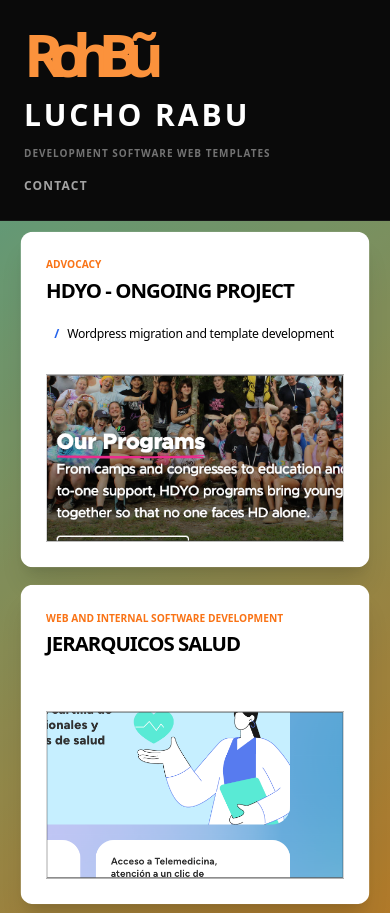
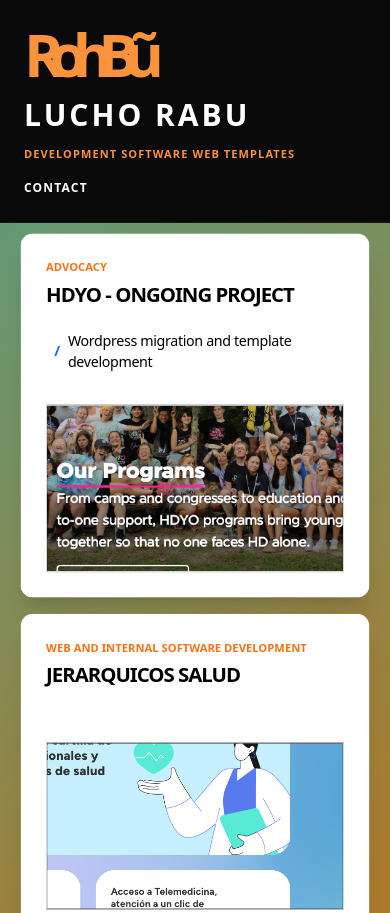
Before and after one commit to lucianorabu/lucianorabu.github.io, a plain HTML site: page index.html in a window 390 px wide. Shown: the top 913 px of the page. Drawn offline with nearby package versions, Linux system fonts and the light colour scheme.

Commit message:
Improve text styling and responsiveness in index.html
Updated text styles for better visibility and consistency.

```diff
--- a/index.html
+++ b/index.html
@@ -32,6 +32,7 @@
         @media (min-width: 560px) { .masonry-grid { column-count: 2; } }
         @media (min-width: 1024px) { .masonry-grid { column-count: 3; } }
         @media (min-width: 1440px) { .masonry-grid { column-count: 4; } }
+         /* @media (min-width: 2000px) { .masonry-grid { column-count: 5; } } */
 
         .masonry-item { break-inside: avoid; margin-bottom: 1.5rem; }
         .bau-0 { border-top: 5px solid #2563eb; }
@@ -53,9 +54,9 @@
             </div>
             <div>
                 <h1 class="text-3xl font-black tracking-[0.1em] leading-none mb-4 text-white">LUCHO RABU</h1>
-                <p class="text-[10px] uppercase tracking-[0.1em] text-neutral-500 mb-4 font-bold"><span class="md:block">Development</span> <span class="md:block">Software</span> <span class="md:block">Web</span> <span class="md:block">Templates</span></p>
+                <p class="text-[11px] uppercase tracking-[0.1em] text-orange-400 mb-4 font-bold"><span class="md:block">Development</span> <span class="md:block">Software</span> <span class="md:block">Web</span> <span class="md:block">Templates</span></p>
                 <nav class="md:absolute md:bottom-6 md:left-6 space-y-4 text-[12px] tracking-widest font-bold uppercase">
-                    <a href="mailto:luciano.rabu@gmail.com" class="block hover:text-white transition-colors text-neutral-400 border-b border-transparent hover:border-red-500 w-fit">CONTACT</a>
+                    <a href="mailto:luciano.rabu@gmail.com" class="block transition-colors text-white border-b border-transparent hover:border-orange-400 w-fit">CONTACT</a>
                 </nav>
             </div>
         </header>
@@ -84,7 +85,7 @@
                          :style="isHoveringCard ? 'background-color: #ffffff; color: #111111; transform: translateY(-10px) scale(1.02);' : 'background-color: #121212; color: #e5e5e5;'">
 
                         <div class="mb-4">
-                            <span class="text-[10px] uppercase font-bold mb-2 block"
+                            <span class="text-[11px] uppercase font-bold mb-2 block"
                                   :class="isHoveringCard ? 'text-orange-500' : 'text-orange-300'"
                                   x-text="project.category"></span>
 
@@ -92,7 +93,7 @@
                                 :class="isHoveringCard ? 'text-black' : 'text-white'"
                                 x-text="project.name"></h2>
 
-                            <ul class="space-y-3">
+                            <ul class="space-y-1">
                                 <template x-for="link in project.links" :key="link.url">
                                     <li>
                                         <a :href="link.url"
@@ -100,7 +101,7 @@
                                            @click="if ($event.pointerType === 'touch') { $event.preventDefault(); activeImage = link.img; activeLink = link.url; isSpecificLinkHovered = true; isHoveringCard = true; }"
                                            @mouseenter="activeImage = link.img; activeLink = link.url; isSpecificLinkHovered = true"
                                            @mouseleave="isSpecificLinkHovered = false"
-                                           class="flex items-center tracking-tight transition-all group link-glitch font-medium text-xs"
+                                           class="flex items-center tracking-tight transition-all group link-glitch font-medium text-[14px]"
                                            :class="activeLink === link.url && isHoveringCard ? 'text-black translate-x-2' : (isHoveringCard ? 'text-neutral-400' : 'text-neutral-400')">
 
                                             <span class="mr-2 font-bold transition-colors"
```
